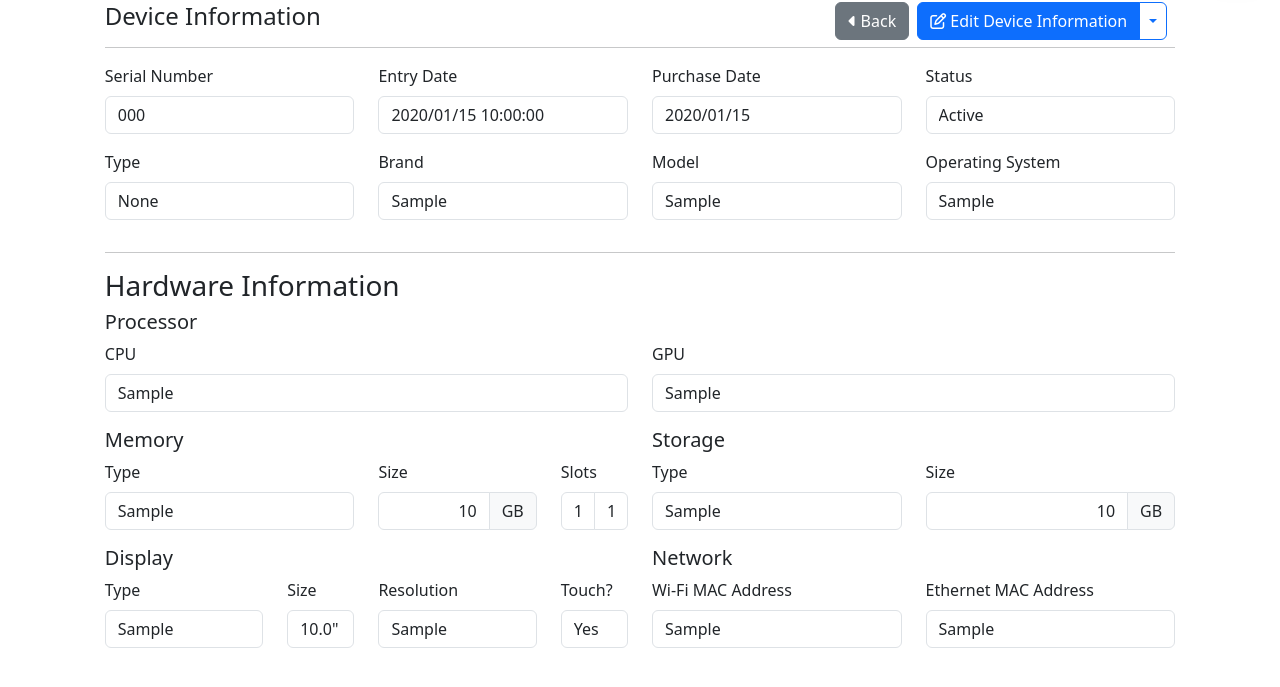
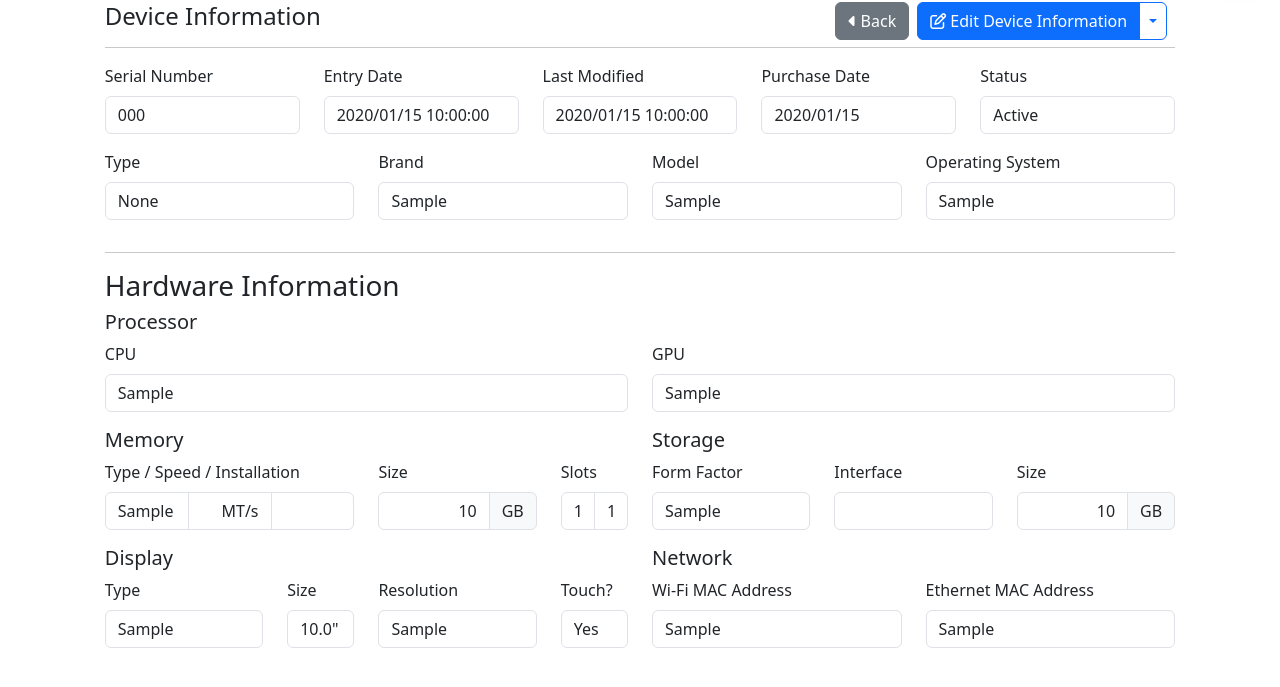
Before and after one commit to ravendinata/JACITA-Kanri, a Flask app: page /device/000 in a window 1280 px wide. Shown: the part 80-767 px from the top of the page. Run offline with Flask 3, Linux system fonts and the light colour scheme; tables that the repository leaves empty hold one stand-in row (values such as "Sample post"); parts of the project's set-up code (start-up, migrations or seed data) failed here and were passed over; some libraries are stand-ins or nearby versions.

Commit message:
Device detail page overhaul

```diff
--- a/templates/device.html
+++ b/templates/device.html
@@ -31,7 +31,7 @@
                 <span class="visually-hidden">More</span>
             </button>
             <ul class="dropdown-menu" aria-labelledby="moreButtonGroup">
-                <li><a class="dropdown-item" href="/provisioning/view/history?deviceID={{ device.serial_number }}"><i class="fa-solid fa-clipboard-user"></i> View Provisioning History</a></li>
+                <li><a class="dropdown-item" href="/provisioning/view/history?deviceID={{ device.serial_number }}"><i class="fa-solid fa-timeline"></i> View Provisioning History</a></li>
                 <li><hr class="dropdown-divider"></li>
                 <li><h6 class="dropdown-header"><i class="fa-solid fa-triangle-exclamation"></i> Danger Zone</h6></li>
                 <li><a class="dropdown-item link-danger" href="#" onclick="show_delete_modal()"><i class="fa-regular fa-trash-can"></i> Delete Device</a></li>
@@ -39,6 +39,7 @@
         </div>
         <button type="button" class="btn btn-secondary float-end me-2" onclick="history.back()"><i class="fa-solid fa-caret-left"></i> Back</button>
     </span>
+    <div id="table">
         <h2>Device Information</h2>
         <hr>
         <form id="deviceForm" method="POST">
@@ -51,6 +52,10 @@
                 <div class="col-md mb-3">
                     <label for="entry_date" class="form-label">Entry Date</label>
                     <input type="text" class="form-control" id="entry_date" name="entry_date" value="" readonly>
+                </div>
+                <div class="col-md mb-3">
+                    <label for="modify_date" class="form-label">Last Modified</label>
+                    <input type="text" class="form-control" id="modify_date" name="modify_date" value="" readonly>
                 </div>
                 <div class="col mb-3">
                     <label for="purchase_date" class="form-label">Purchase Date</label>
@@ -102,8 +107,12 @@
             </div>
             <div class="row">
                 <div class="col-md-3 mb-3">
-                <label for="physical_mem_type" class="form-label">Type</label>
-                <input type="text" class="form-control" id="physical_mem_type" name="physical_mem_type" value="{{ device.physical_mem_type }}" readonly>
+                    <label for="physical_mem_type" class="form-label">Type / Speed / Installation</label>
+                    <div class="input-group">
+                        <input type="text" class="form-control" id="physical_mem_type" name="physical_mem_type" value="{{ device.physical_mem_type.split('/')[0] }}" readonly>
+                        <input type="text" class="form-control" id="physical_mem_type" name="physical_mem_type" style="text-align: right;" value="{{ device.physical_mem_type.split('/')[1] }} MT/s" readonly>
+                        <input type="text" class="form-control" id="physical_mem_type" name="physical_mem_type" value="{{ device.physical_mem_type.split('/')[2] }}" readonly>
+                    </div>
                 </div>
                 <div class="col-md-2 mb-3">
                     <label for="physical_mem_size_gb" class="form-label">Size</label>
@@ -119,11 +128,15 @@
                         <input type="text" class="form-control" id="physical_mem_slots" name="physical_mem_slots" style="text-align: center;" value="{{ device.physical_mem_slots }}" readonly>
                     </div>
                 </div>
-            <div class="col-md-3 mb-3">
-                <label for="storage_type" class="form-label">Type</label>
-                <input type="text" class="form-control" id="storage_type" name="storage_type" value="{{ device.storage_type }}" readonly>
+                <div class="col-md-2 mb-3">
+                    <label for="storage_type" class="form-label">Form Factor</label>
+                    <input type="text" class="form-control" id="storage_type" name="storage_type" value="{{ device.storage_type.split('/')[0] }}" readonly>
                 </div>
-            <div class="col-md-3 mb-3">
+                <div class="col-md-2 mb-3">
+                    <label for="storage_interface" class="form-label">Interface</label>
+                    <input type="text" class="form-control" id="storage_interface" name="storage_interface" value="{{ device.storage_type.split('/')[1] }}" readonly>
+                </div>
+                <div class="col-md-2 mb-3">
                     <label for="storage_size_gb" class="form-label">Size</label>
                     <div class="input-group">
                         <input type="text" class="form-control " id="storage_size_gb" style="text-align: right;" name="storage_size_gb" value="{{ device.storage_size_gb }}" readonly>
@@ -167,6 +180,7 @@
             </div>
         <div class="row">
         </div>
+    </div>
     </form>
     <div class="modal fade" id="deleteModal" tabindex="-1" aria-labelledby="deleteModalLabel" aria-hidden="true">
         <div class="modal-dialog">
@@ -192,6 +206,7 @@
 
 {% block scripts %}
 <script src="https://momentjs.com/downloads/moment.min.js"></script>
+<script src="https://cdnjs.cloudflare.com/ajax/libs/html2pdf.js/0.10.1/html2pdf.bundle.min.js" integrity="sha512-GsLlZN/3F2ErC5ifS5QtgpiJtWd43JWSuIgh7mbzZ8zBps+dvLusV+eNQATqgA/HdeKFVgA5v3S/cIrLF7QnIg==" crossorigin="anonymous" referrerpolicy="no-referrer"></script>
 
 <script>
     function show_delete_modal()
@@ -207,6 +222,7 @@
     }
 
     $('#entry_date').val(moment.utc('{{ device.date_added }}').local().format('YYYY/MM/DD HH:mm:ss'));
+    $('#modify_date').val(moment.utc('{{ device.date_modified }}').local().format('YYYY/MM/DD HH:mm:ss'));
     $('#purchase_date').val(moment.utc('{{ device.purchase_date }}').local().format('YYYY/MM/DD'));
 </script>
 {% if error %}
```
Lines whose indentation alone changed are shown as unchanged.
